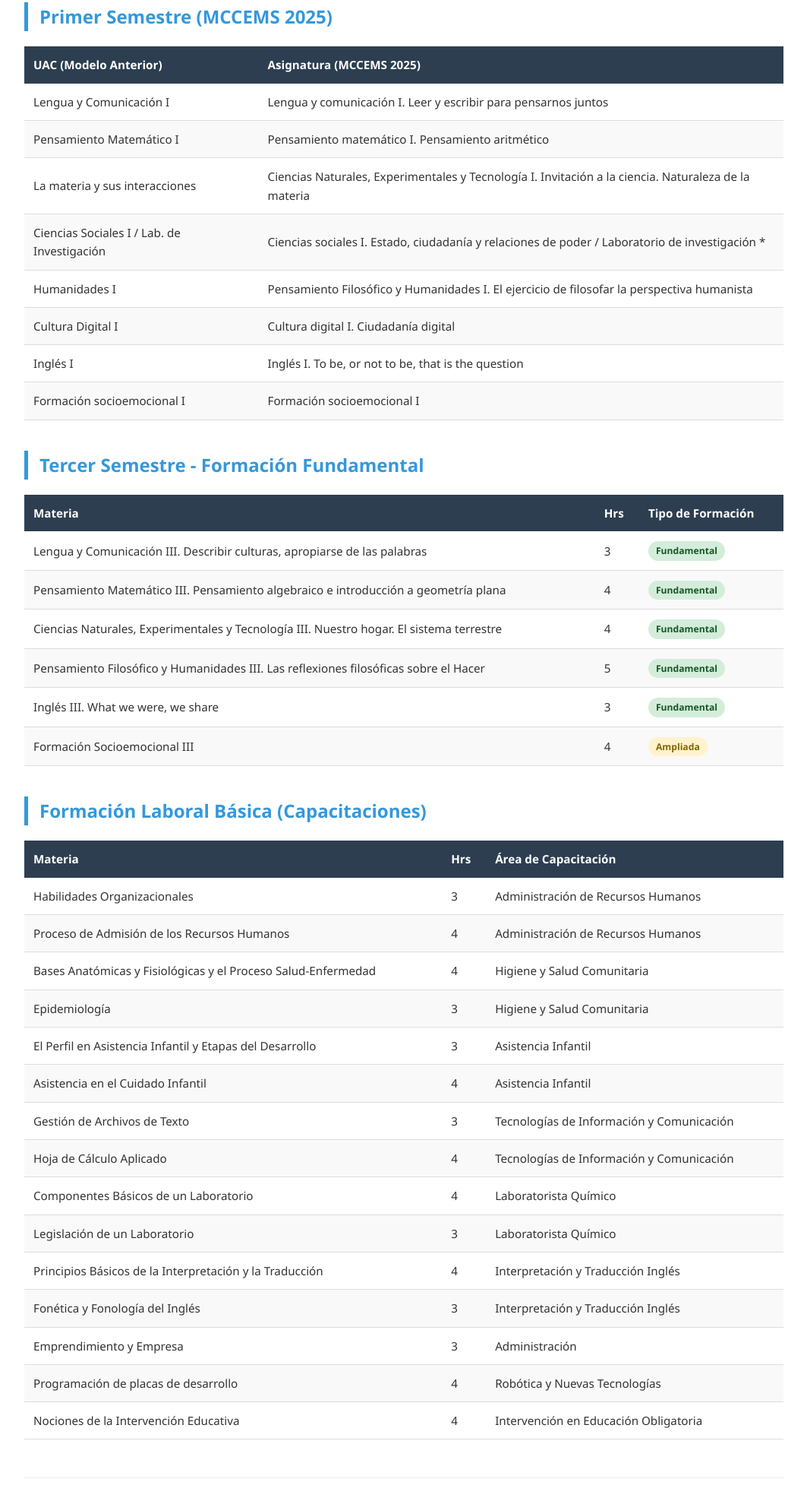
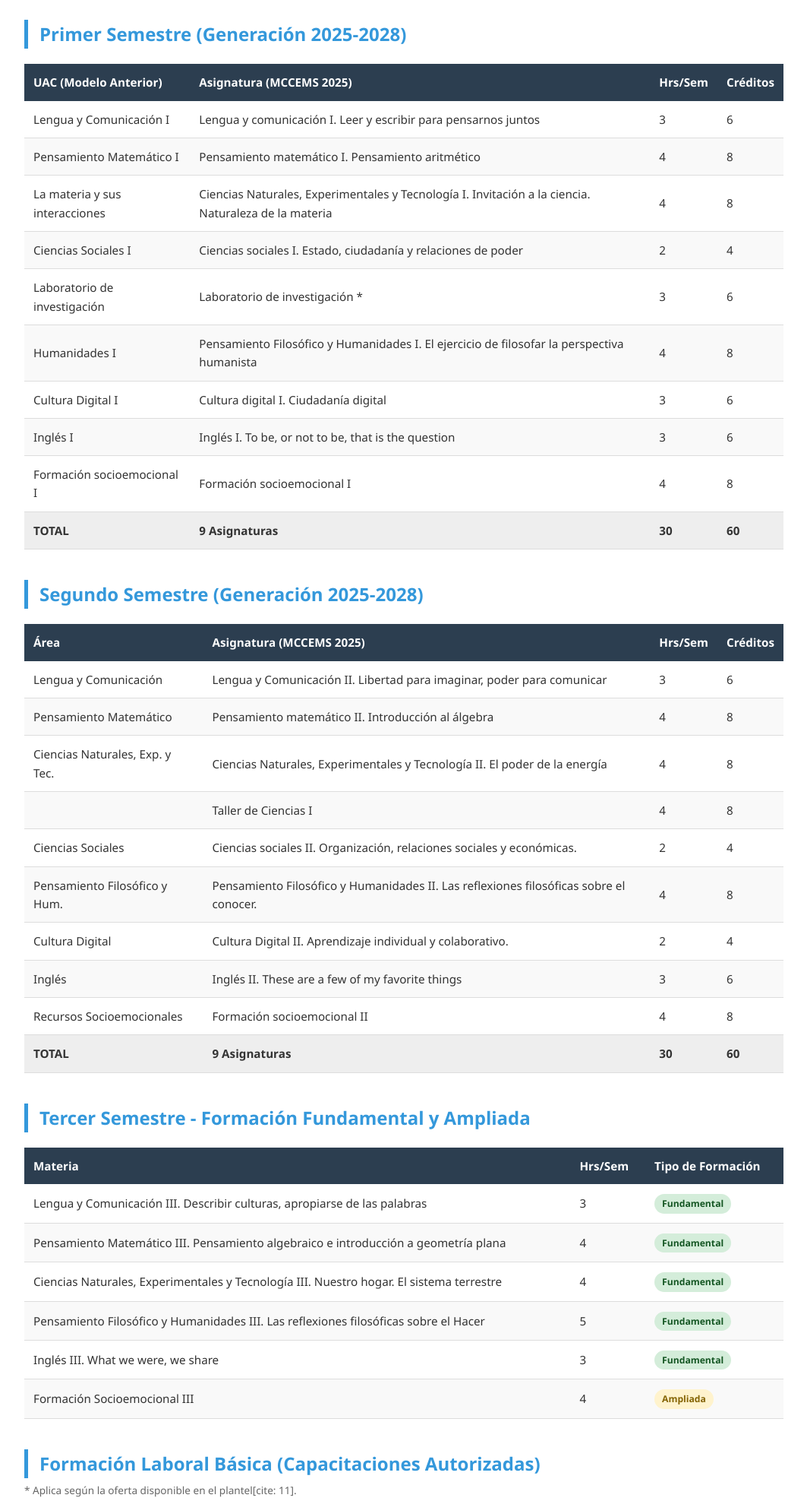
Before and after one commit to ezamarripa-creator/MALLA_CURRICULAR_NEM-2025_COBAED, a plain HTML site: page index.html in a window 1280 px wide. Shown: the part 555-2530 px from the top of the page at 76% size, without its empty margins (108-1171 px from the left). Drawn offline with Linux system fonts and the light colour scheme.

Commit message:
Update index.html

```diff
--- a/index.html
+++ b/index.html
@@ -143,42 +143,71 @@
 
     <div class="download-container">
         <a href="https://drive.google.com/file/d/1yyyYtUr3y_tq8jbgBGDBDZ4ly_X2fjrT/view?usp=drive_link" class="btn-download" target="_blank">
-            ⬇️ Descargar PDF Original
+            ⬇️ Descargar PDF
         </a>
     </div>
 
     <div class="info-panel">
         <strong>Documentos de Referencia:</strong><br>
-        • Primer Semestre: Oficio DGCB/1315/202<br>
-        • Tercer Semestre: Oficio No. DiAc/173/2026
+        • Primer Semestre: Oficio DGCB/1315/2025 [cite: 2]<br>
+        • Segundo Semestre (G-2025-2028): Oficio No. DiAc/512/2025 [cite: 5, 6]<br>
+        • Tercer Semestre: Oficio No. DiAc/173/2026 [cite: 9]
     </div>
 
-    <h2>Primer Semestre (MCCEMS 2025)</h2>
+    <h2>Primer Semestre (Generación 2025-2028)</h2>
     <table>
         <thead>
             <tr>
                 <th>UAC (Modelo Anterior)</th>
                 <th>Asignatura (MCCEMS 2025)</th>
+                <th>Hrs/Sem</th>
+                <th>Créditos</th>
             </tr>
         </thead>
         <tbody>
-            <tr><td>Lengua y Comunicación I</td><td>Lengua y comunicación I. Leer y escribir para pensarnos juntos</td></tr>
-            <tr><td>Pensamiento Matemático I</td><td>Pensamiento matemático I. Pensamiento aritmético</td></tr>
-            <tr><td>La materia y sus interacciones</td><td>Ciencias Naturales, Experimentales y Tecnología I. Invitación a la ciencia. Naturaleza de la materia</td></tr>
-            <tr><td>Ciencias Sociales I / Lab. de Investigación</td><td>Ciencias sociales I. Estado, ciudadanía y relaciones de poder / Laboratorio de investigación *</td></tr>
-            <tr><td>Humanidades I</td><td>Pensamiento Filosófico y Humanidades I. El ejercicio de filosofar la perspectiva humanista</td></tr>
-            <tr><td>Cultura Digital I</td><td>Cultura digital I. Ciudadanía digital</td></tr>
-            <tr><td>Inglés I</td><td>Inglés I. To be, or not to be, that is the question</td></tr>
-            <tr><td>Formación socioemocional I</td><td>Formación socioemocional I</td></tr>
+            <tr><td>Lengua y Comunicación I</td><td>Lengua y comunicación I. Leer y escribir para pensarnos juntos</td><td>3</td><td>6</td></tr>
+            <tr><td>Pensamiento Matemático I</td><td>Pensamiento matemático I. Pensamiento aritmético</td><td>4</td><td>8</td></tr>
+            <tr><td>La materia y sus interacciones</td><td>Ciencias Naturales, Experimentales y Tecnología I. Invitación a la ciencia. Naturaleza de la materia</td><td>4</td><td>8</td></tr>
+            <tr><td>Ciencias Sociales I</td><td>Ciencias sociales I. Estado, ciudadanía y relaciones de poder</td><td>2</td><td>4</td></tr>
+            <tr><td>Laboratorio de investigación</td><td>Laboratorio de investigación *</td><td>3</td><td>6</td></tr>
+            <tr><td>Humanidades I</td><td>Pensamiento Filosófico y Humanidades I. El ejercicio de filosofar la perspectiva humanista</td><td>4</td><td>8</td></tr>
+            <tr><td>Cultura Digital I</td><td>Cultura digital I. Ciudadanía digital</td><td>3</td><td>6</td></tr>
+            <tr><td>Inglés I</td><td>Inglés I. To be, or not to be, that is the question</td><td>3</td><td>6</td></tr>
+            <tr><td>Formación socioemocional I</td><td>Formación socioemocional I</td><td>4</td><td>8</td></tr>
+            <tr style="font-weight: bold; background-color: #eee;"><td>TOTAL</td><td>9 Asignaturas</td><td>30</td><td>60</td></tr>
         </tbody>
     </table>
 
-    <h2>Tercer Semestre - Formación Fundamental</h2>
+    <h2>Segundo Semestre (Generación 2025-2028)</h2>
+    <table>
+        <thead>
+            <tr>
+                <th>Área</th>
+                <th>Asignatura (MCCEMS 2025)</th>
+                <th>Hrs/Sem</th>
+                <th>Créditos</th>
+            </tr>
+        </thead>
+        <tbody>
+            <tr><td>Lengua y Comunicación</td><td>Lengua y Comunicación II. Libertad para imaginar, poder para comunicar</td><td>3</td><td>6</td></tr>
+            <tr><td>Pensamiento Matemático</td><td>Pensamiento matemático II. Introducción al álgebra</td><td>4</td><td>8</td></tr>
+            <tr><td>Ciencias Naturales, Exp. y Tec.</td><td>Ciencias Naturales, Experimentales y Tecnología II. El poder de la energía</td><td>4</td><td>8</td></tr>
+            <td></td><td>Taller de Ciencias I</td><td>4</td><td>8</td></tr>
+            <tr><td>Ciencias Sociales</td><td>Ciencias sociales II. Organización, relaciones sociales y económicas.</td><td>2</td><td>4</td></tr>
+            <tr><td>Pensamiento Filosófico y Hum.</td><td>Pensamiento Filosófico y Humanidades II. Las reflexiones filosóficas sobre el conocer.</td><td>4</td><td>8</td></tr>
+            <tr><td>Cultura Digital</td><td>Cultura Digital II. Aprendizaje individual y colaborativo.</td><td>2</td><td>4</td></tr>
+            <tr><td>Inglés</td><td>Inglés II. These are a few of my favorite things</td><td>3</td><td>6</td></tr>
+            <tr><td>Recursos Socioemocionales</td><td>Formación socioemocional II</td><td>4</td><td>8</td></tr>
+            <tr style="font-weight: bold; background-color: #eee;"><td>TOTAL</td><td>9 Asignaturas</td><td>30</td><td>60</td></tr>
+        </tbody>
+    </table>
+
+    <h2>Tercer Semestre - Formación Fundamental y Ampliada</h2>
     <table>
         <thead>
             <tr>
                 <th>Materia</th>
-                <th>Hrs</th>
+                <th>Hrs/Sem</th>
                 <th>Tipo de Formación</th>
             </tr>
         </thead>
@@ -192,11 +221,12 @@
         </tbody>
     </table>
 
-    <h2>Formación Laboral Básica (Capacitaciones)</h2>
+    <h2>Formación Laboral Básica (Capacitaciones Autorizadas)</h2>
+    <p style="font-size: 0.85em; color: #666; margin-top: -15px;">* Aplica según la oferta disponible en el plantel[cite: 11].</p>
     <table>
         <thead>
             <tr>
-                <th>Materia</th>
+                <th>Materia (Tercer Semestre)</th>
                 <th>Hrs</th>
                 <th>Área de Capacitación</th>
             </tr>
@@ -208,15 +238,28 @@
             <tr><td>Epidemiología</td><td>3</td><td>Higiene y Salud Comunitaria</td></tr>
             <tr><td>El Perfil en Asistencia Infantil y Etapas del Desarrollo</td><td>3</td><td>Asistencia Infantil</td></tr>
             <tr><td>Asistencia en el Cuidado Infantil</td><td>4</td><td>Asistencia Infantil</td></tr>
-            <tr><td>Gestión de Archivos de Texto</td><td>3</td><td>Tecnologías de Información y Comunicación</td></tr>
-            <tr><td>Hoja de Cálculo Aplicado</td><td>4</td><td>Tecnologías de Información y Comunicación</td></tr>
+            <tr><td>Gestión de Archivos de Texto</td><td>3</td><td>Tecnologías de Información y la Comunicación</td></tr>
+            <tr><td>Hoja de Cálculo Aplicado</td><td>4</td><td>Tecnologías de Información y la Comunicación</td></tr>
             <tr><td>Componentes Básicos de un Laboratorio</td><td>4</td><td>Laboratorista Químico</td></tr>
-            <tr><td>Legislación de un Laboratorio</td><td>3</td><td>Laboratorista Químico</td></tr>
-            <tr><td>Principios Básicos de la Interpretación y la Traducción</td><td>4</td><td>Interpretación y Traducción Inglés</td></tr>
-            <tr><td>Fonética y Fonología del Inglés</td><td>3</td><td>Interpretación y Traducción Inglés</td></tr>
+            <tr><td>Conocimiento y Legislación de un Laboratorio</td><td>3</td><td>Laboratorista Químico</td></tr>
+            <tr><td>Principios Básicos de la Interpretación y la Traducción</td><td>4</td><td>Interpretación y Traducción del Idioma Inglés</td></tr>
+            <tr><td>Fonética y Fonología del Inglés</td><td>3</td><td>Interpretación y Traducción del Idioma Inglés</td></tr>
+            <tr><td>Elementos Básicos de Geometría Descriptiva</td><td>4</td><td>Dibujo Arquitectónico y de Construcción</td></tr>
+            <tr><td>Principios Generales de Dibujo Técnico</td><td>3</td><td>Dibujo Arquitectónico y de Construcción</td></tr>
             <tr><td>Emprendimiento y Empresa</td><td>3</td><td>Administración</td></tr>
+            <tr><td>Proceso Administrativo</td><td>4</td><td>Administración</td></tr>
+            <tr><td>Registro de Operaciones Contables</td><td>4</td><td>Contabilidad</td></tr>
+            <tr><td>Administración de Organizaciones</td><td>3</td><td>Contabilidad</td></tr>
+            <tr><td>Sistema Educativo Nacional</td><td>3</td><td>Intervención en la Educación Obligatoria</td></tr>
+            <tr><td>Nociones de la Intervención Educativa</td><td>4</td><td>Intervención en la Educación Obligatoria</td></tr>
+            <tr><td>Tecnología de Alimentos de Origen Vegetal</td><td>3</td><td>Servicio de Alimentación y Nutrición</td></tr>
+            <tr><td>Nutrición Básica</td><td>4</td><td>Servicio de Alimentación y Nutrición</td></tr>
+            <tr><td>Metodología de la Exploración</td><td>4</td><td>Auxiliar Minero</td></tr>
+            <tr><td>Rocas y Minerales Formadores de Yacimientos</td><td>3</td><td>Auxiliar Minero</td></tr>
+            <tr><td>Normatividad del Laboratorio Clínico</td><td>4</td><td>Laboratorista Clínico</td></tr>
+            <tr><td>Material y Equipo de Laboratorio</td><td>3</td><td>Laboratorista Clínico</td></tr>
             <tr><td>Programación de placas de desarrollo</td><td>4</td><td>Robótica y Nuevas Tecnologías</td></tr>
-            <tr><td>Nociones de la Intervención Educativa</td><td>4</td><td>Intervención en Educación Obligatoria</td></tr>
+            <tr><td>Electrónica básica</td><td>3</td><td>Robótica y Nuevas Tecnologías</td></tr>
         </tbody>
     </table>
 
```
